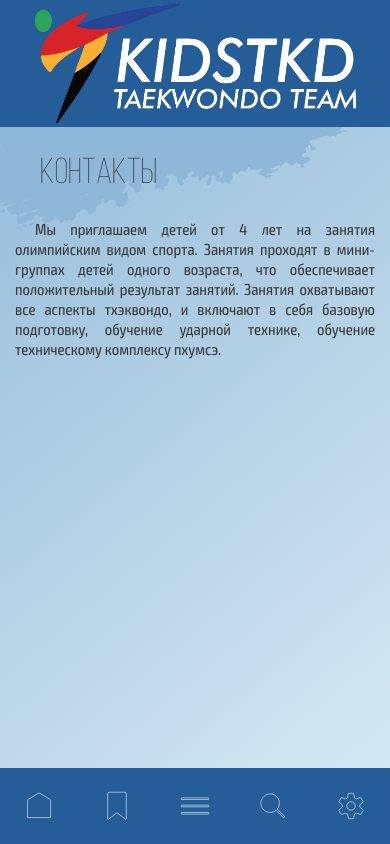
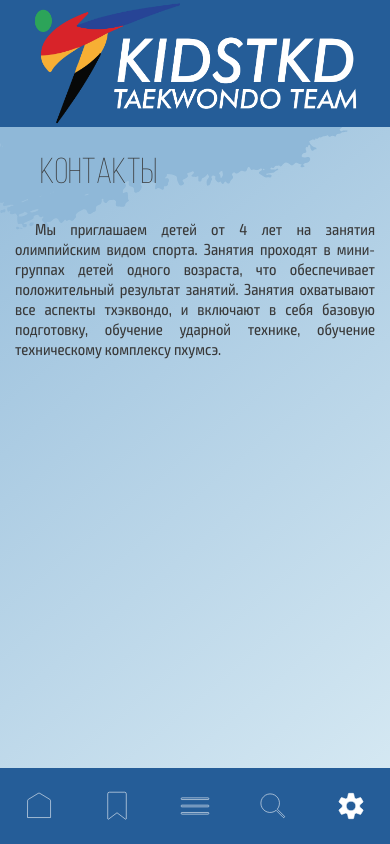
Before and after one commit to KIDSTKD/kidstkd.ru, a Next.js app: page /07-contacts in a window 390 px wide. Built offline with nearby package versions, Linux system fonts and the light colour scheme.

Commit message:
Update MobileFooter.js

```diff
--- a/components/layout/mobilefooter/MobileFooter.js
+++ b/components/layout/mobilefooter/MobileFooter.js
@@ -9,7 +9,7 @@ const navigation = [
     { id: 2, title: 'bookmark', title2: 'bookmark_pressed', path: '/01_about' },
     { id: 3, title: 'menu', title2: 'menu_pressed', path: '/02' },
     { id: 4, title: 'search', title2: 'search_pressed', path: '/03' },
-    { id: 5, title: 'settings', title2: 'settings_pressed', path: '/04' }
+    { id: 5, title: 'settings', title2: 'settings_pressed', path: '/07-contacts' }
 ];
 
 
```
